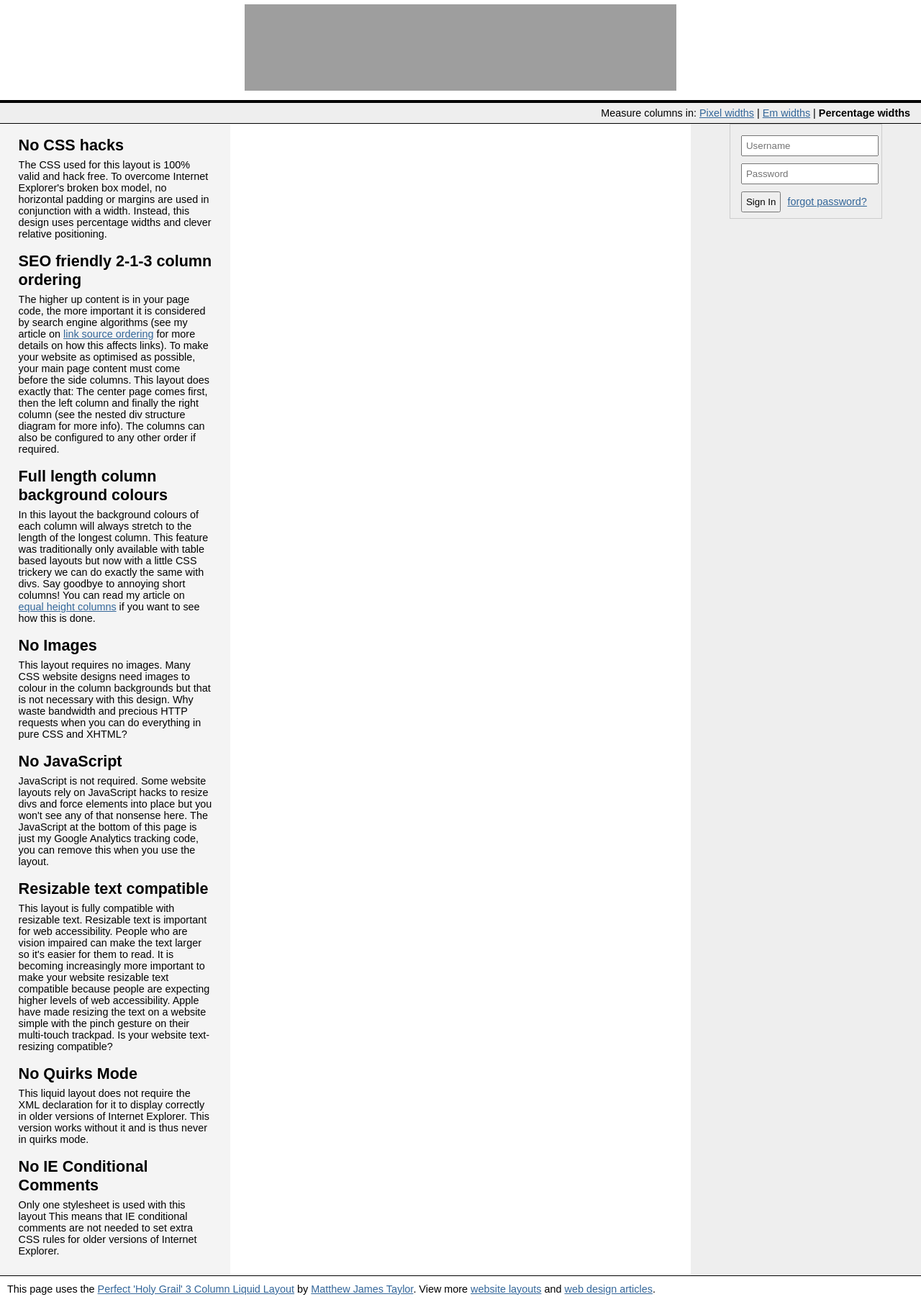
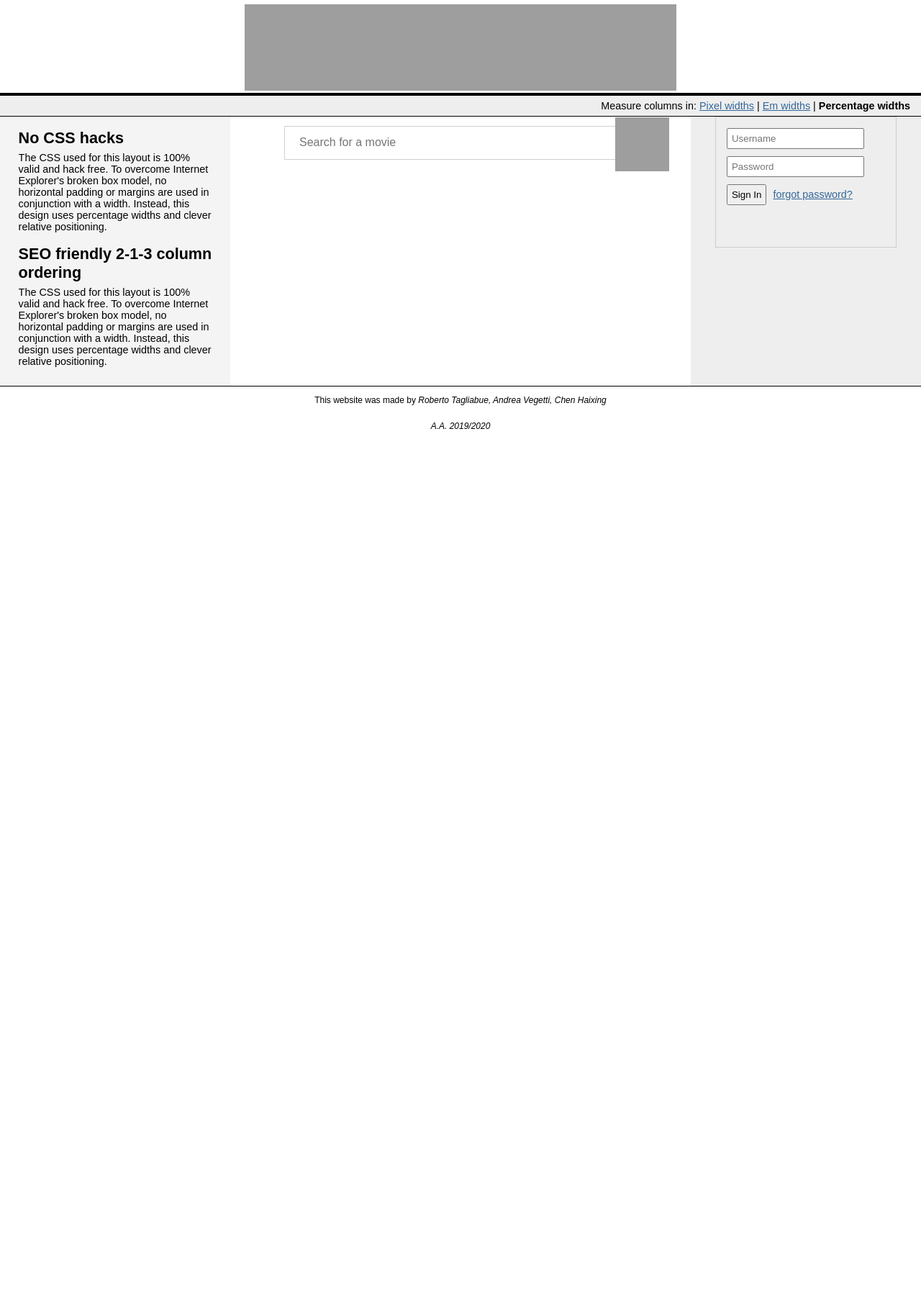
Before and after one commit to Francesco-Chen/cloudmovies, a PHP site: page / in a window 1280 px wide. Shown: the whole page at 72% size. After the commit the page ends 596 px from the top, so only its background shows below. Run offline with PHP 8.4, Linux system fonts and the light colour scheme; grey boxes are pictures that could not be loaded.

Commit message:
added search bar and credits

```diff
--- a/webinterface/web/index.htm
+++ b/webinterface/web/index.htm
@@ -2,9 +2,6 @@
 <html xmlns="http://www.w3.org/1999/xhtml" xml:lang="en-GB">
 <head>
 	<title>The Perfect 3 Column Liquid Layout: No CSS hacks. SEO friendly. iPhone compatible.</title>
-
-    <!-- Custom CSS: You can use this stylesheet to override any Bootstrap styles and/or apply your own styles -->
-    <link href="css/custom.css" rel="stylesheet">
 
 	<meta http-equiv="Content-Type" content="application/xhtml+xml; charset=utf-8" />
 	<meta name="description" content="The Perfect 3 Column Liquid Layout: No CSS hacks. SEO friendly. iPhone compatible." />
@@ -19,9 +16,6 @@
 	<p align="center">
 		<iframe src="https://ntmaker.gfto.ru/newneontexten/?image_height=120&image_width=600&image_font_shadow_width=1&image_font_size=100&image_background_color=FFFFFF&image_text_color=DE0000&image_font_shadow_color=F79292&image_url=&image_text=Cloud Movies&image_font_family=Screpka&" frameborder='no' scrolling='no' width="600" height="120"></iframe>
 	</p>
-	<ul>
-
-	</ul>
 	<p id="layoutdims">Measure columns in: <a href="http://matthewjamestaylor.com/blog/ultimate-3-column-holy-grail-pixels.htm">Pixel widths</a> | <a href="http://matthewjamestaylor.com/blog/ultimate-3-column-holy-grail-ems.htm">Em widths</a> | <strong>Percentage widths</strong></p>
 </div>
 <div class="colmask threecol">
@@ -29,6 +23,10 @@
 		<div class="colleft">
 			<div class="col1">
 				<!-- Column 1 start -->
+					  <form class="search-container">
+						<input type="text" id="search-bar" placeholder="Search for a movie">
+						<a href="#"><img class="search-icon" src="http://www.endlessicons.com/wp-content/uploads/2012/12/search-icon.png"></a>
+					  </form>
 					<!--lista di film da proporre appena si apre la pagina-->
 				<!-- Column 1 end -->
 			</div>
@@ -37,26 +35,15 @@
 				<h2>No CSS hacks</h2>
 				<p>The CSS used for this layout is 100% valid and hack free. To overcome Internet Explorer's broken box model, no horizontal padding or margins are used in conjunction with a width. Instead, this design uses percentage widths and clever relative positioning.</p>
 				<h2>SEO friendly 2-1-3 column ordering</h2>
-				<p>The higher up content is in your page code, the more important it is considered by search engine algorithms (see my article on <a href="http://matthewjamestaylor.com/blog/link-source-ordering-seo">link source ordering</a> for more details on how this affects links). To make your website as optimised as possible, your main page content must come before the side columns. This layout does exactly that: The center page comes first, then the left column and finally the right column (see the nested div structure diagram for more info). The columns can also be configured to any other order if required.</p>
-				<h2>Full length column background colours</h2>
-				<p>In this layout the background colours of each column will always stretch to the length of the longest column. This feature was traditionally only available with table based layouts but now with a little CSS trickery we can do exactly the same with divs. Say goodbye to annoying short columns! You can read my article on <a href="http://matthewjamestaylor.com/blog/equal-height-columns-cross-browser-css-no-hacks">equal height columns</a> if you want to see how this is done.</p>
-				<h2>No Images</h2>
-				<p>This layout requires no images. Many CSS website designs need images to colour in the column backgrounds but that is not necessary with this design. Why waste bandwidth and precious HTTP requests when you can do everything in pure CSS and XHTML?</p>
-				<h2>No JavaScript</h2>
-				<p>JavaScript is not required. Some website layouts rely on JavaScript hacks to resize divs and force elements into place but you won't see any of that nonsense here. The JavaScript at the bottom of this page is just my Google Analytics tracking code, you can remove this when you use the layout.</p>
-				<h2>Resizable text compatible</h2>
-				<p>This layout is fully compatible with resizable text. Resizable text is important for web accessibility. People who are vision impaired can make the text larger so it's easier for them to read. It is becoming increasingly more important to make your website resizable text compatible because people are expecting higher levels of web accessibility. Apple have made resizing the text on a website simple with the pinch gesture on their multi-touch trackpad. Is your website text-resizing compatible?</p>
-				<h2>No Quirks Mode</h2>
-				<p>This liquid layout does not require the XML declaration for it to display correctly in older versions of Internet Explorer. This version works without it and is thus never in quirks mode.</p>
-				<h2>No IE Conditional Comments</h2>
-				<p>Only one stylesheet is used with this layout This means that IE conditional comments are not needed to set extra CSS rules for older versions of Internet Explorer.</p>
+				<p>The CSS used for this layout is 100% valid and hack free. To overcome Internet Explorer's broken box model, no horizontal padding or margins are used in conjunction with a width. Instead, this design uses percentage widths and clever relative positioning.</p>
+
 				<!-- Column 2 end -->
 			</div>
 			<div class="col3">
 				<!-- Column 3 start -->
 				<div class="login">
-				  <input type="text" placeholder="Username" id="username">
-				  <input type="password" placeholder="Password" id="password">
+					<input type="text" placeholder="Username" id="username">
+					<input type="password" placeholder="Password" id="password">
 					<input type="submit" value="Sign In">
 					<a href="#" class="forgot">forgot password?</a>
 				</div>
@@ -66,7 +53,8 @@
 	</div>
 </div>
 <div id="footer">
-	<p>This page uses the <a href="http://matthewjamestaylor.com/blog/perfect-3-column.htm">Perfect 'Holy Grail' 3 Column Liquid Layout</a> by <a href="http://matthewjamestaylor.com">Matthew James Taylor</a>. View more <a href="http://matthewjamestaylor.com/blog/-website-layouts">website layouts</a> and <a href="http://matthewjamestaylor.com/blog/-web-design">web design articles</a>.</p>
+	<p style="text-align:center"> <small>This website was made by <i> Roberto Tagliabue, Andrea Vegetti, Chen Haixing </i></small></p>
+		<p style="text-align:center"> <small><i>A.A. 2019/2020</i></small></p>
 </div>
 
 </body>
--- a/webinterface/web/screen.css
+++ b/webinterface/web/screen.css
@@ -4,10 +4,9 @@ html{
 	-ms-text-size-adjust:100%
 }
 
-
 .login {
-	height:110px;
-	width:190px;
+	height:160px;
+	width:230px;
 	margin:auto;
 	border:1px #CCC solid;
 	padding:10px;
@@ -28,6 +27,51 @@ body {
 					/* The min-width property does not work in old versions of Internet Explorer */
 	font-size:90%;
 }
+
+/*start of searchbar css*/
+.search-container{
+	width: 490px;
+	display: block;
+	margin: 0 auto;
+}
+
+input#search-bar{
+	margin:.8em 0 .2em 0;
+	width: 100%;
+	height: 45px;
+	padding: 0 20px;
+	font-size: 1rem;
+	border: 1px solid #D0CFCE;
+	outline: none;
+	&:focus{
+	border: 1px solid #008ABF;
+	transition: 0.35s ease;
+	color: #008ABF;
+	&::-webkit-input-placeholder{
+	  transition: opacity 0.45s ease;
+	  opacity: 0;
+	 }
+	&::-moz-placeholder {
+	  transition: opacity 0.45s ease;
+	  opacity: 0;
+	 }
+	&:-ms-placeholder {
+	 transition: opacity 0.45s ease;
+	 opacity: 0;
+	 }
+	}
+}
+
+.search-icon{
+	position: relative;
+	float: right;
+	width: 75px;
+	height: 75px;
+	top: -72px;
+	right: -45px;
+}
+/*end of searchbar css*/
+
 a {
 	color:#369;
 }
```
